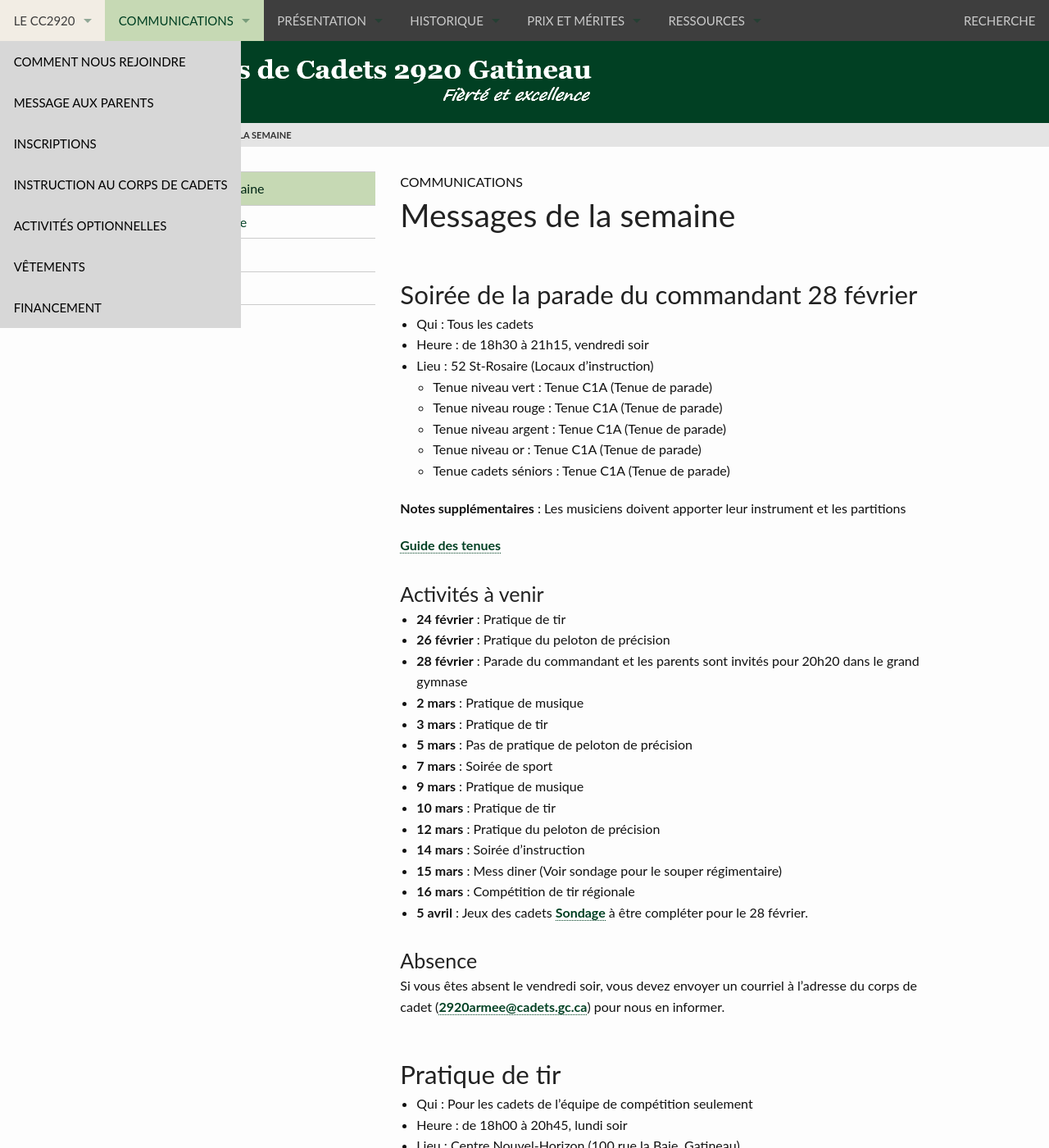
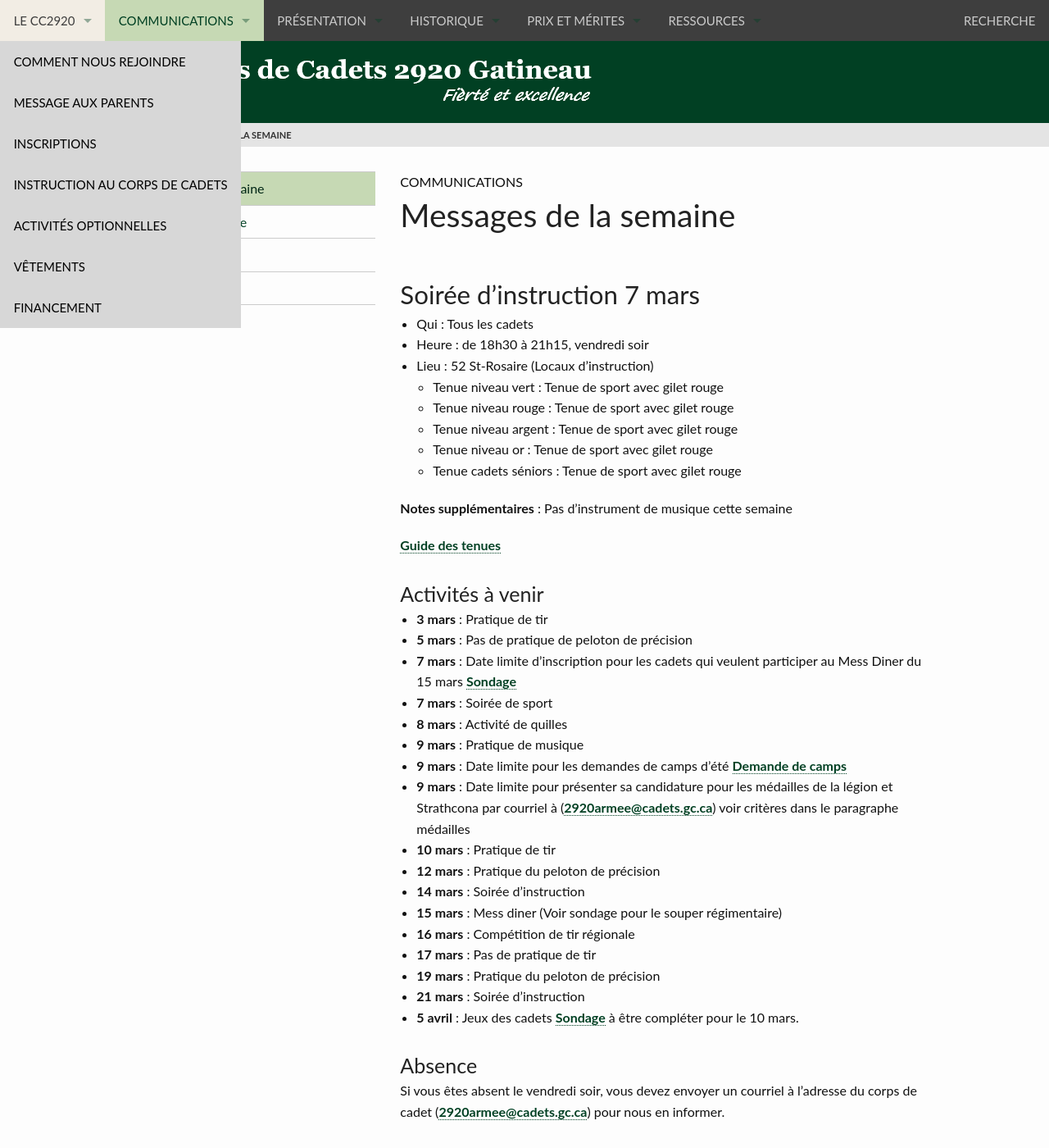
Before and after one commit to CC2920/web, a Jekyll site: the page built from _communications/messages.md, in a window 1280 px wide and 1400 px high. Shown: the whole window at 82% size. Built offline with Jekyll 4.4.1, drawn with Linux system fonts in a browser that asks for light colours; some of the changed text lies outside the part shown.

Commit message:
Message semaine du 2 mars

```diff
--- a/_communications/messages.md
+++ b/_communications/messages.md
@@ -3,37 +3,40 @@ title:  "Messages de la semaine"
 layout: "messages"
 ---
 
-## Soirée de la parade du commandant 28 février
+## Soirée d'instruction 7 mars
 - Qui : Tous les cadets
 - Heure : de 18h30 à 21h15, vendredi soir
 - Lieu : 52 St-Rosaire (Locaux d'instruction)
-  - Tenue niveau vert : Tenue  C1A (Tenue de parade)
-  - Tenue niveau rouge : Tenue C1A (Tenue de parade)
-  - Tenue niveau argent : Tenue  C1A (Tenue de parade)
-  - Tenue niveau or : Tenue  C1A (Tenue de parade)
-  - Tenue cadets séniors : Tenue  C1A (Tenue de parade)
+  - Tenue niveau vert : Tenue de sport avec gilet rouge
+  - Tenue niveau rouge : Tenue de sport avec gilet rouge
+  - Tenue niveau argent : Tenue de sport avec gilet rouge
+  - Tenue niveau or : Tenue de sport avec gilet rouge
+  - Tenue cadets séniors : Tenue de sport avec gilet rouge
 
-**Notes supplémentaires** : Les musiciens doivent apporter leur instrument et les partitions
+**Notes supplémentaires** : Pas d'instrument de musique cette semaine
 
 [Guide des tenues](https://cc2920.ca/docs/ressources/guide_uniforme.v3.pdf)
 
 
 ### Activités à venir
 
-- **24 février** : Pratique de tir
-- **26 février** : Pratique du peloton de précision
-- **28 février** : Parade du commandant et les parents sont invités pour 20h20 dans le grand gymnase
-- **2 mars** : Pratique de musique
 - **3 mars** : Pratique de tir
 - **5 mars** : Pas de pratique de peloton de précision
+- **7 mars** : Date limite d'inscription pour les cadets qui veulent participer au Mess Diner du 15 mars  [Sondage](https://docs.google.com/forms/d/1XHVc4XWgs0a-lVfZtEMfgEkAiUyZlQwsZ3SPrXcRznI/edit)
 - **7 mars** : Soirée de sport
+- **8 mars** : Activité de quilles
 - **9 mars** : Pratique de musique
+- **9 mars** : Date limite pour les demandes de camps d'été [Demande de camps](https://docs.google.com/forms/d/1KsOK2UG47XV_LoGh8GlfSngCgGIepXypyyOg1XjpaeU/edit#responses)
+- **9 mars** : Date limite pour présenter sa candidature pour les médailles de la légion et Strathcona par courriel à (<2920armee@cadets.gc.ca>)  voir critères dans le paragraphe médailles
 - **10 mars** : Pratique de tir
 - **12 mars** : Pratique du peloton de précision
 - **14 mars** : Soirée d'instruction
 - **15 mars** : Mess diner (Voir sondage pour le souper régimentaire)
 - **16 mars** : Compétition de tir régionale
-- **5 avril** : Jeux des cadets [Sondage](https://docs.google.com/forms/d/1eu_51mcnkSmedVPauJH8Wc7L6uZ121ieHK2hoNXG5oQ/edit) à être compléter pour le 28 février.
+- **17 mars** : Pas de pratique de tir
+- **19 mars** : Pratique du peloton de précision
+- **21 mars** : Soirée d'instruction
+- **5 avril** : Jeux des cadets [Sondage](https://docs.google.com/forms/d/1eu_51mcnkSmedVPauJH8Wc7L6uZ121ieHK2hoNXG5oQ/edit) à être compléter pour le 10 mars.
 
 ### Absence
 
@@ -69,11 +72,28 @@ Si vous êtes absent le vendredi soir, vous devez envoyer un courriel à l'adres
 - Heure : de 17h30 à 21h30
 - Lieu : Salle Jean-Renée Monette
 - Tenue : C2 (Uniforme de parade avec chemise blanche et noeud papillon, sans béret)
-- Sondage : Veuillez compléter le formulaire pour le 28 février au plus tard : [Inscriptions au souper régimentaire](https://docs.google.com/forms/d/1XHVc4XWgs0a-lVfZtEMfgEkAiUyZlQwsZ3SPrXcRznI/edit)
+- Sondage : Veuillez compléter le formulaire pour le 7 mars au plus tard : [Inscriptions au souper régimentaire](https://docs.google.com/forms/d/1XHVc4XWgs0a-lVfZtEMfgEkAiUyZlQwsZ3SPrXcRznI/edit)
+- Notes : Aucunes inscriptions ne sera possible après cette date car nous devons réserver les repas
 
 ## Compétition de tir
 - Qui : Pour les membres des deux équipes de tir
-- Heure : 8h00 a 16h30
+- Heure : 8h00 à 17h00
 - Lieu : Manège militaire de Hull
 - Tenue : Civil avec le gilet du corps de cadets
 - Information complémentaire : Vous devez apporter votre lunch
+
+  ## Activité de quilles
+- Qui : Pour les cadets du corps de cadets
+- Heure : 18h30 à 21h00
+- Lieu : Salle de quilles Anik (975 Boulevard Saint-Joseph, Gatineau, Quebec J8Z 1W8)
+- Tenue : Civil avec le gilet du corps de cadets
+- Informations complémentaire : Les cadets devront confirmer leur présence vendredi le 7 mars auprès de Monsieur Tremblay-Germain
+
+  ## Médailles
+  - Qui : Les cadets qui répondre aux critères de chacune des médailles
+  - Comment appliquer : Les cadets doivent écrire une lettre pour chacune des médailles sur laquelle ils veulent appliquer
+  - Contenu de la lettre : Nom et prénom du cadet et ils doivent expliquer les raisons pourquoi ils pense qu'ils mérite cette médaille et en quoi ils répondent aux critères (Maximum 2 pages)
+  - Commment soumettre votre lettre :  la lettre doit être envoyé à l'adresse (<2920armee@cadets.gc.ca>) pour 20h00 au plus tard le 9 mars 2025 avec comme sujet le mot MEDAILLES
+  ## Critères
+  - Médaille Stratcona [Critères](https://drive.google.com/file/d/1jqaLvZBrUMAOGrdMWc7HVBQu9FJscF8z/view?usp=sharing)
+  - Médaille de la légion  [Critères](https://drive.google.com/file/d/1oOVjeyqaeg8Ke999N9Mknblyuys8KSWt/view?usp=sharing)
```
